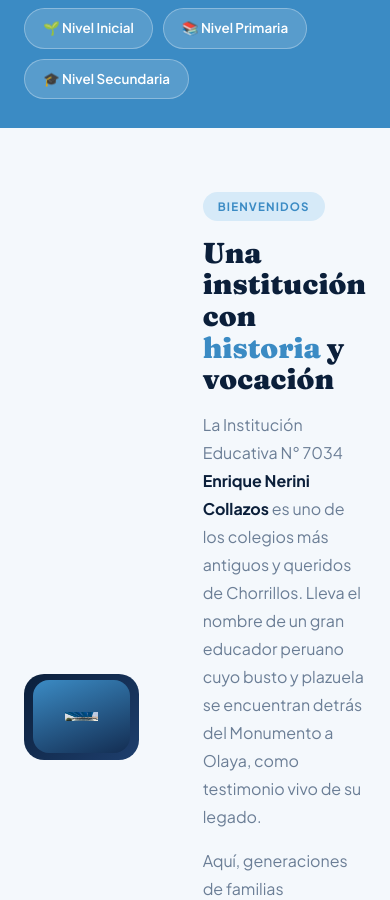
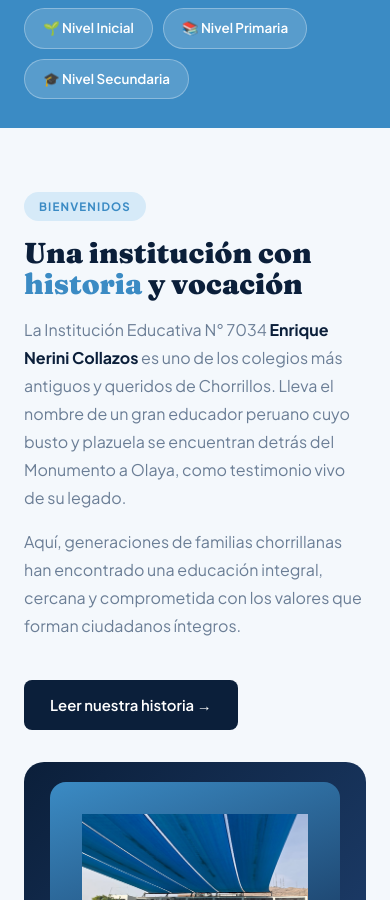
Before and after one commit to Danielariscob/web-nerini, a plain HTML site: page index.html in a window 390 px wide. Shown: the part 1100-2000 px from the top of the page. Drawn offline with Linux system fonts and the light colour scheme.

Commit message:
Correccion de layout

```diff
--- a/index.html
+++ b/index.html
@@ -123,6 +123,18 @@
   }
   .hero-content {
     padding: calc(var(--nav-h) + 2rem) clamp(1.5rem, 5vw, 3rem) 2.5rem;
+  }
+}
+@media (max-width: 768px) {
+  .bienvenida {
+    grid-template-columns: 1fr;
+    gap: 2rem;
+  }
+  .bienvenida-img {
+    order: 2;        /* imagen va abajo */
+  }
+  .bienvenida-text {
+    order: 1;        /* texto va arriba */
   }
 }
 </style>
@@ -260,6 +272,7 @@
       <a href="inicial.html">Nivel Inicial</a>
       <a href="primaria.html">Nivel Primaria</a>
       <a href="secundaria.html">Nivel Secundaria</a>
+      <a href="noticias.html">Noticias</a>
       <a href="contacto.html">Contacto</a>
     </div>
     <div class="footer-col">
```
Also changed, not shown: contacto.html (+1 -0 lines), inicial.html (+1 -0 lines), noticias.html (+4 -4 lines), primaria.html (+1 -0 lines), secundaria.html (+1 -0 lines).
